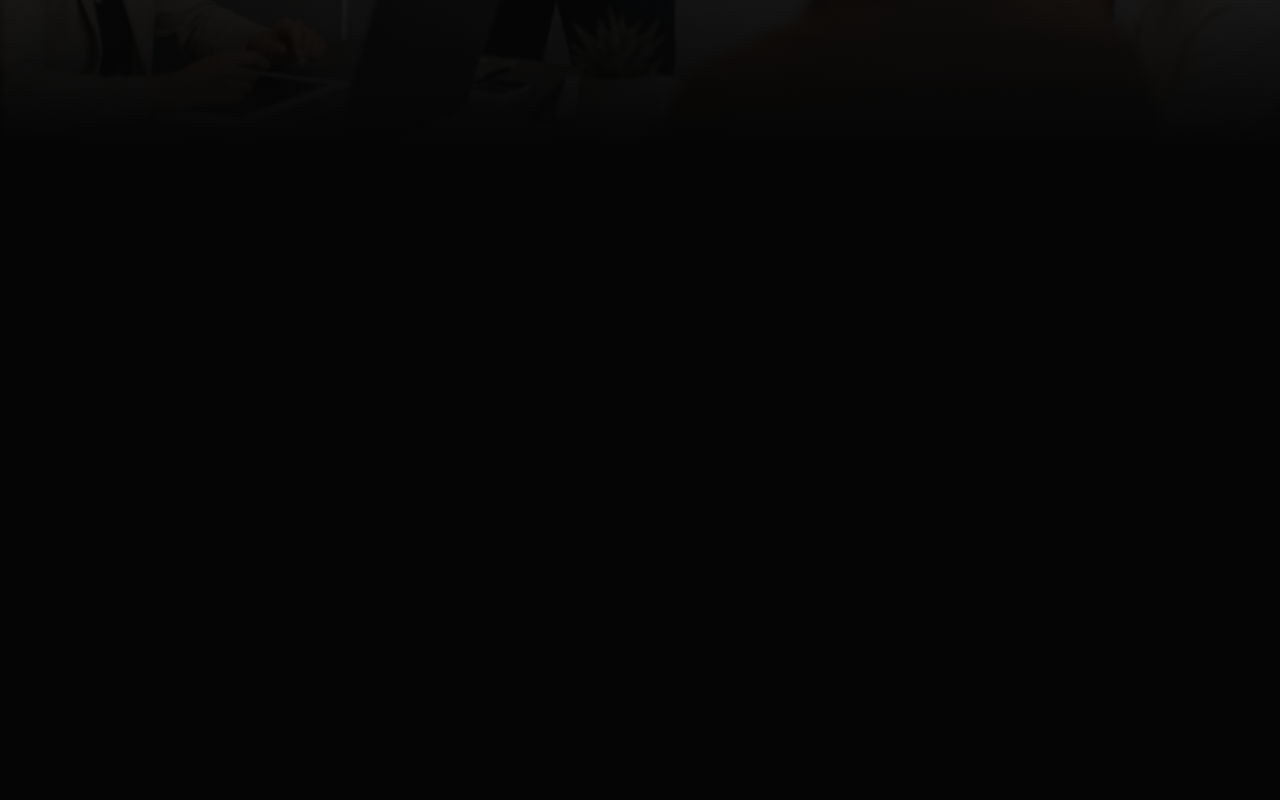
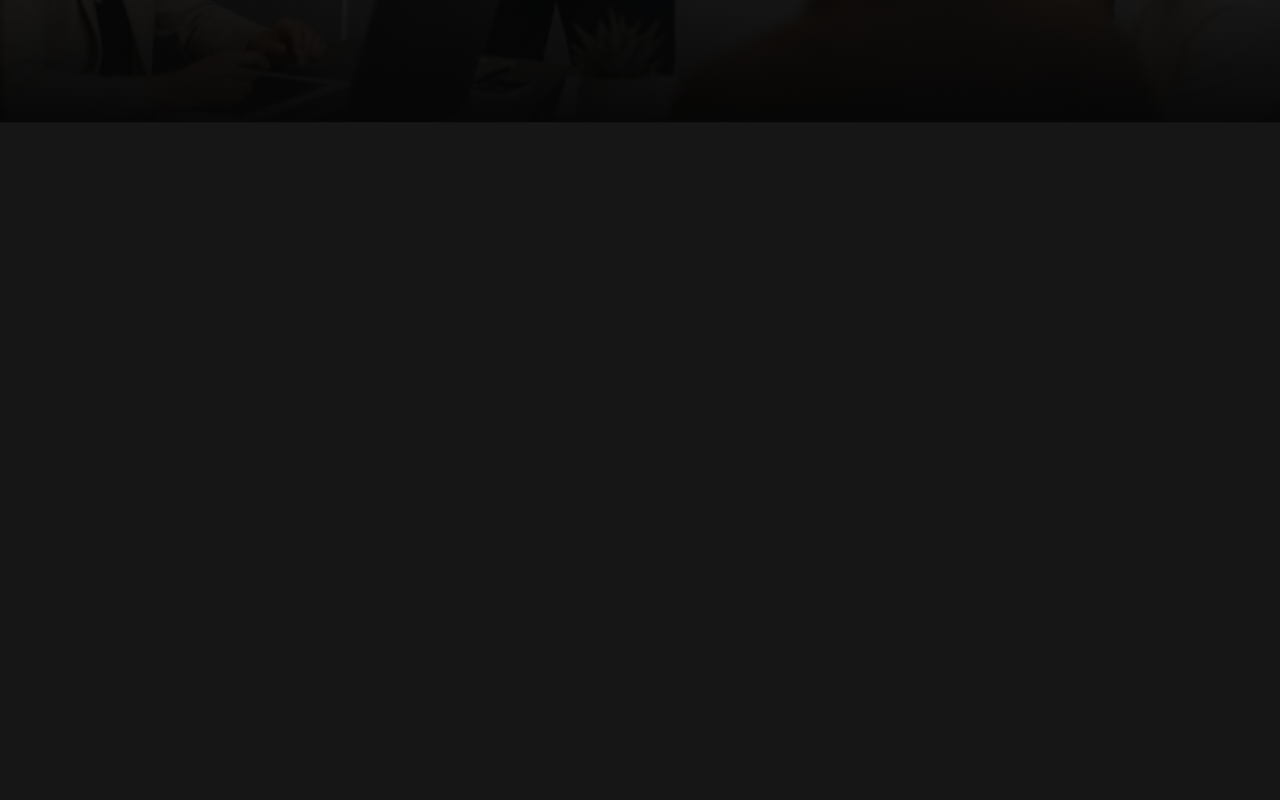
Before and after one commit to zenochsolutions-coding/docucourse-redesign, a React (Vite) app: page /about in a window 1280 px wide. Shown: the part 1600-2400 px from the top of the page. Built offline with nearby package versions, Linux system fonts and the light colour scheme.

Commit message:
Cover still-pinned Lead panel above Share With Friends with a matching background regardless of screen height

```diff
--- a/src/pages/About.jsx
+++ b/src/pages/About.jsx
@@ -112,6 +112,20 @@
         style={{ marginTop: `-${PANEL_STICKY_VH - 37}vh`, y: shareY }}
         className="relative z-10 py-32 border-t border-white/5 text-center bg-ink-soft"
       >
+        {/*
+          The pinned Lead panel needs a full viewport-height of scroll to
+          genuinely release and clear the screen, but there isn't a full
+          viewport-height of content after it (Share + Footer combined is
+          shorter than most real screens), so at rest the panel is still
+          technically present behind whatever space isn't covered by Share
+          or Footer's own boxes -- which shows as the photo bleeding through
+          above Share on any screen taller than roughly 750px.
+          This covers that regardless of actual screen height: absolutely
+          positioned, matches Share's own background, doesn't add to the
+          document's layout height, and 100vh always exceeds the real gap
+          since the gap itself is always less than one viewport height.
+        */}
+        <div className="absolute inset-x-0 bottom-full h-[100vh] bg-ink-soft" aria-hidden="true" />
         <Reveal>
           <div className="mx-auto max-w-2xl px-6">
             <p className="font-mono text-xs uppercase tracking-[0.3em] text-teal mb-4">
```
